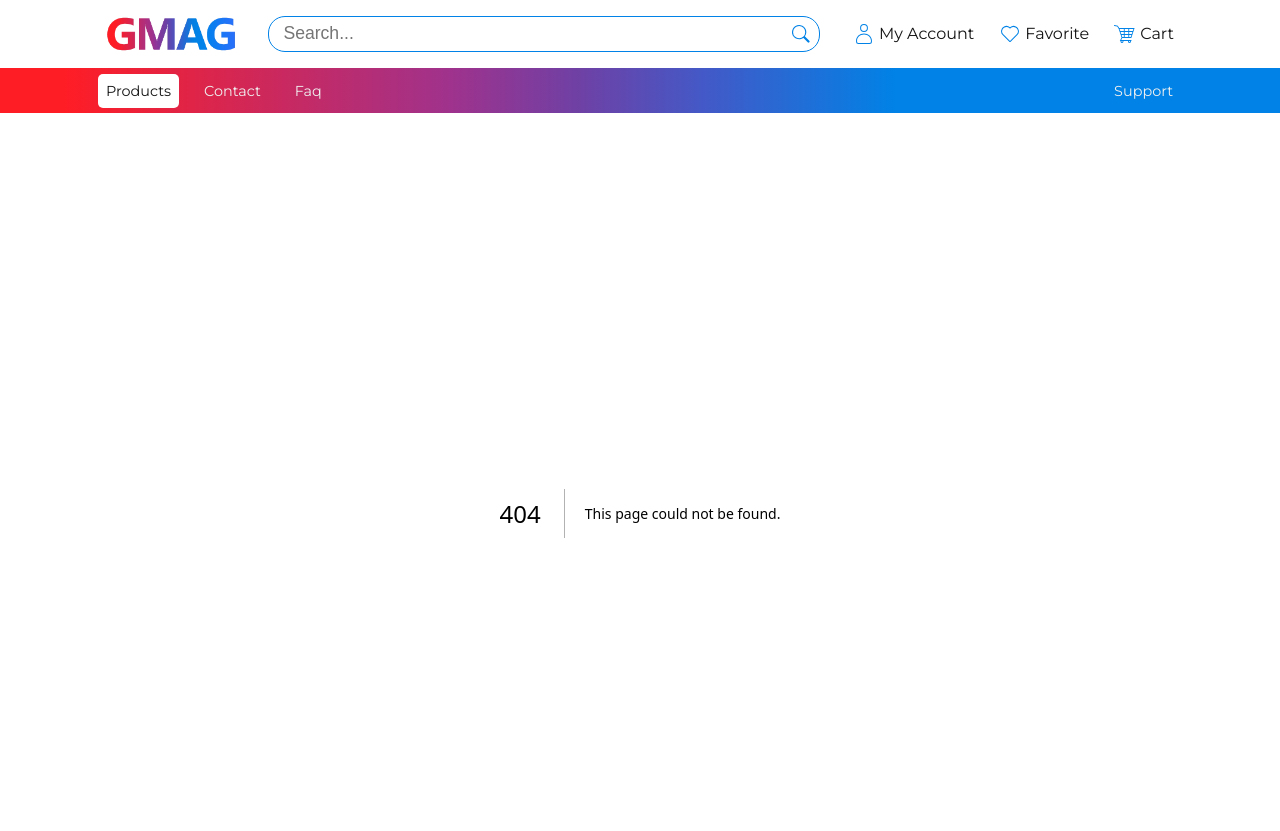
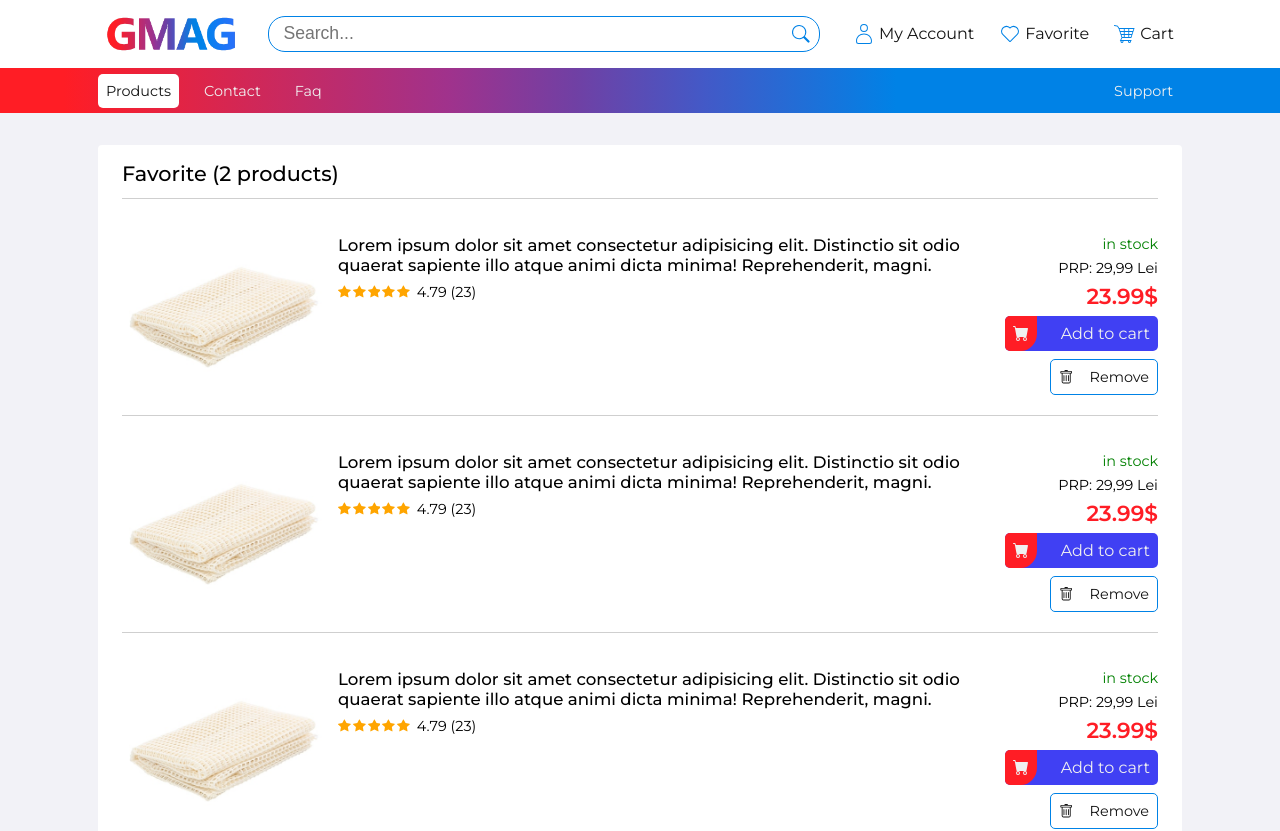
Before and after one commit to Aur71/eShop, a Next.js app: page /favorite in a window 1280 px wide. Before the commit this address had no page. Shown: the top 831 px of the page. Built offline with nearby package versions, Linux system fonts and the light colour scheme.

Commit message:
Favorite done

```diff
--- /dev/null
+++ b/components/favorite/Item.jsx
@@ -0,0 +1,70 @@
+import styles from '../../styles/favorite/Item.module.scss';
+
+// TOOLS
+import Image from 'next/image';
+import Link from 'next/link';
+
+// MEDIA
+import img from '../../public/temporary/temp.jpg';
+// MEDIA
+import {
+  BsStarFill,
+  BsStarHalf,
+  BsStar,
+  BsFillCartFill,
+  BsTrash,
+} from 'react-icons/bs';
+
+const Item = () => {
+  return (
+    <article className={styles.item}>
+      <div className={styles.imgContainer}>
+        <Image src={img} alt='img' />
+      </div>
+
+      <div className={styles.titleContainer}>
+        <h2>
+          Lorem ipsum dolor sit amet consectetur adipisicing elit. Distinctio
+          sit odio quaerat sapiente illo atque animi dicta minima!
+          Reprehenderit, magni.
+        </h2>
+
+        <p>
+          <BsStarFill className={styles.icon} />
+          <BsStarFill className={styles.icon} />
+          <BsStarFill className={styles.icon} />
+          <BsStarFill className={styles.icon} />
+          <BsStarFill className={styles.icon} />
+
+          <span>4.79 (23)</span>
+        </p>
+      </div>
+
+      <div className={styles.infoContainer}>
+        <p>in stock</p>
+        <p>PRP: 29,99 Lei</p>
+        <p>23.99$</p>
+
+        <div className={styles.btnsContainer}>
+          <button>
+            <span>
+              <BsFillCartFill />
+            </span>
+
+            <span>Add to cart</span>
+          </button>
+
+          <button>
+            <span>
+              <BsTrash />
+            </span>
+
+            <span>Remove</span>
+          </button>
+        </div>
+      </div>
+    </article>
+  );
+};
+
+export default Item;
--- a/components/navbar/NavItems.jsx
+++ b/components/navbar/NavItems.jsx
@@ -36,12 +36,12 @@ const NavItems = () => {
 
       {/* ICONS */}
       <div className={styles.icons}>
-        <Link href='#' className={styles.account}>
+        <Link href='/account/1' className={styles.account}>
           <CiUser />
           <span>my account</span>
         </Link>
 
-        <Link href='#' className={styles.favorite}>
+        <Link href='/favorite' className={styles.favorite}>
           <CiHeart />
           <span>favorite</span>
         </Link>
--- /dev/null
+++ b/pages/favorite.js
@@ -0,0 +1,44 @@
+import styles from '../styles/favorite/Favorite.module.scss';
+// HOOKS
+import { useState } from 'react';
+
+// COMPONENTS
+import Item from '../components/favorite/Item';
+
+// TOOLS
+import Link from 'next/link';
+
+const favorite = () => {
+  const [favoriteList, setFavoriteList] = useState(['ceva']);
+
+  // if user is no logedin redirect to login page
+
+  if (favoriteList.length === 0) {
+    return (
+      <div className={styles.emptyList}>
+        <h1>No products added to favorites</h1>
+
+        <Link href='/'>Return to the store</Link>
+      </div>
+    );
+  }
+
+  return (
+    <div className={styles.favorite}>
+      <div className={styles.center}>
+        <div className={styles.container}>
+          <h1>Favorite (2 products)</h1>
+
+          <div className={styles.itemsContainer}>
+            <Item />
+            <Item />
+            <Item />
+            <Item />
+          </div>
+        </div>
+      </div>
+    </div>
+  );
+};
+
+export default favorite;
--- /dev/null
+++ b/styles/favorite/Favorite.module.scss
@@ -0,0 +1,68 @@
+@import '../variables.scss';
+
+.emptyList {
+  width: 100%;
+  height: 80vh;
+  display: flex;
+  flex-direction: column;
+  justify-content: center;
+  align-items: center;
+  gap: 1rem;
+
+  h1 {
+    font-size: clamp(1.3rem, 4vw, 2.5rem);
+    font-weight: 600;
+  }
+
+  a {
+    background-color: $acc-clr;
+    padding: 10px 15px;
+    color: $text-clr-white;
+    border-radius: 3px;
+  }
+}
+
+.favorite {
+  width: 100%;
+
+  .center {
+    max-width: 1100px;
+    width: 100%;
+    margin: 0 auto;
+    padding: 2rem 0.5rem;
+    display: flex;
+    flex-direction: column;
+
+    .container {
+      width: 100%;
+      padding: 1rem 1.5rem;
+      border-radius: 4px;
+      height: auto;
+      background-color: $white;
+      display: flex;
+      flex-direction: column;
+      gap: 1rem;
+
+      @media only screen and (max-width: 750px) {
+        padding: 1rem;
+        gap: 0;
+      }
+
+      h1 {
+        font-size: 1.3rem;
+        font-weight: 500;
+        display: block;
+        padding-bottom: 0.7rem;
+        border-bottom: 1px solid $border-clr;
+      }
+
+      .itemsContainer {
+        width: 100%;
+
+        display: flex;
+        flex-direction: column;
+        gap: 1rem;
+      }
+    }
+  }
+}
--- /dev/null
+++ b/styles/favorite/Item.module.scss
@@ -0,0 +1,212 @@
+@import '../variables.scss';
+
+.item {
+  width: 100%;
+  min-height: 200px;
+  border-bottom: 1px solid $border-clr;
+  overflow: hidden;
+
+  display: grid;
+  grid-template-columns: 200px 1fr auto;
+  gap: 1rem;
+  position: relative;
+
+  @media only screen and (max-width: 750px) {
+    grid-template-columns: 200px 1fr;
+    grid-template-areas:
+      'a b'
+      'a c';
+    gap: 0 1rem;
+    padding: 1rem 0;
+  }
+
+  @media only screen and (max-width: 600px) {
+    grid-template-columns: 1fr;
+    grid-template-areas:
+      'a'
+      'b '
+      'c';
+    gap: 0 0.5rem;
+  }
+
+  .imgContainer {
+    width: 100%;
+    height: 100%;
+    display: flex;
+    justify-content: center;
+    align-items: center;
+
+    @media only screen and (max-width: 750px) {
+      grid-area: a;
+    }
+
+    img {
+      width: 100%;
+      height: 100%;
+      object-fit: contain;
+    }
+  }
+
+  .titleContainer {
+    width: 100%;
+    height: 100%;
+    padding: 20px 0;
+
+    display: flex;
+    flex-direction: column;
+    gap: 0.5rem;
+
+    @media only screen and (max-width: 750px) {
+      grid-area: b;
+    }
+
+    @media only screen and (max-width: 750px) {
+      padding: 0;
+    }
+
+    h2 {
+      font-size: clamp(0.9rem, 1.1rem, 1.3vw);
+      font-weight: 500;
+    }
+
+    p {
+      display: flex;
+      align-items: center;
+      gap: 2px;
+
+      .icon {
+        color: $star-clr;
+        font-size: clamp(0.8rem, 1vw, 1rem);
+      }
+
+      span {
+        margin-left: 0.3rem;
+        font-size: 0.9rem;
+      }
+    }
+  }
+
+  .infoContainer {
+    width: auto;
+    height: 100%;
+    display: flex;
+    flex-direction: column;
+    align-items: flex-end;
+    justify-content: center;
+    gap: 0.4rem;
+    padding-left: clamp(0rem, 1vw, 4rem);
+
+    @media only screen and (max-width: 600px) {
+      gap: 0.2rem;
+    }
+
+    @media only screen and (max-width: 750px) {
+      grid-area: c;
+      align-items: flex-start;
+      padding: 0;
+    }
+
+    p:first-of-type {
+      font-size: 0.9rem;
+      color: green;
+
+      @media only screen and (max-width: 600px) {
+        font-size: 0.8rem;
+      }
+    }
+
+    p:nth-of-type(2) {
+      font-size: 0.9rem;
+
+      @media only screen and (max-width: 600px) {
+        font-size: 0.8rem;
+      }
+    }
+
+    p:nth-of-type(3) {
+      font-size: clamp(1.2rem, 1.7vw, 1.5rem);
+      color: $acc-clr-2;
+      font-weight: 600;
+
+      @media only screen and (max-width: 600px) {
+        font-size: 1rem;
+      }
+    }
+
+    .btnsContainer {
+      width: 100%;
+      display: flex;
+      flex-direction: column;
+      align-items: flex-end;
+      justify-content: space-between;
+      gap: 0.5rem;
+
+      @media only screen and (max-width: 750px) {
+        flex-direction: row;
+        align-items: center;
+      }
+    }
+
+    button:first-of-type {
+      background-color: $acc-clr-3;
+      color: $text-clr-white;
+
+      display: grid;
+      grid-template-columns: auto 1fr;
+      gap: 1rem;
+      place-items: center;
+      overflow: hidden;
+      border-radius: 5px;
+      font-size: clamp(0.9rem, 1.5vw, 1rem);
+
+      span {
+        padding: 0.5rem;
+        height: 100%;
+        display: flex;
+        display: flex;
+        justify-content: center;
+        align-items: center;
+
+        &:first-of-type {
+          background-color: $acc-clr-2;
+          border-bottom-right-radius: 50%;
+        }
+      }
+    }
+
+    button:last-of-type {
+      color: $text-clr-black;
+      display: grid;
+      grid-template-columns: auto 1fr;
+      place-items: center;
+      overflow: hidden;
+      border: 1px solid $acc-clr;
+      border-radius: 5px;
+      font-size: 0.9rem;
+
+      @media only screen and (max-width: 750px) {
+        grid-template-columns: 1fr;
+        border: none;
+        font-size: 1.2rem;
+      }
+
+      span {
+        padding: 0.5rem;
+        height: 100%;
+        display: flex;
+        justify-content: center;
+        align-items: center;
+
+        @media only screen and (max-width: 750px) {
+          padding: 0;
+        }
+
+        &:last-of-type {
+          @media only screen and (max-width: 750px) {
+            display: none;
+          }
+        }
+      }
+    }
+  }
+}
```
